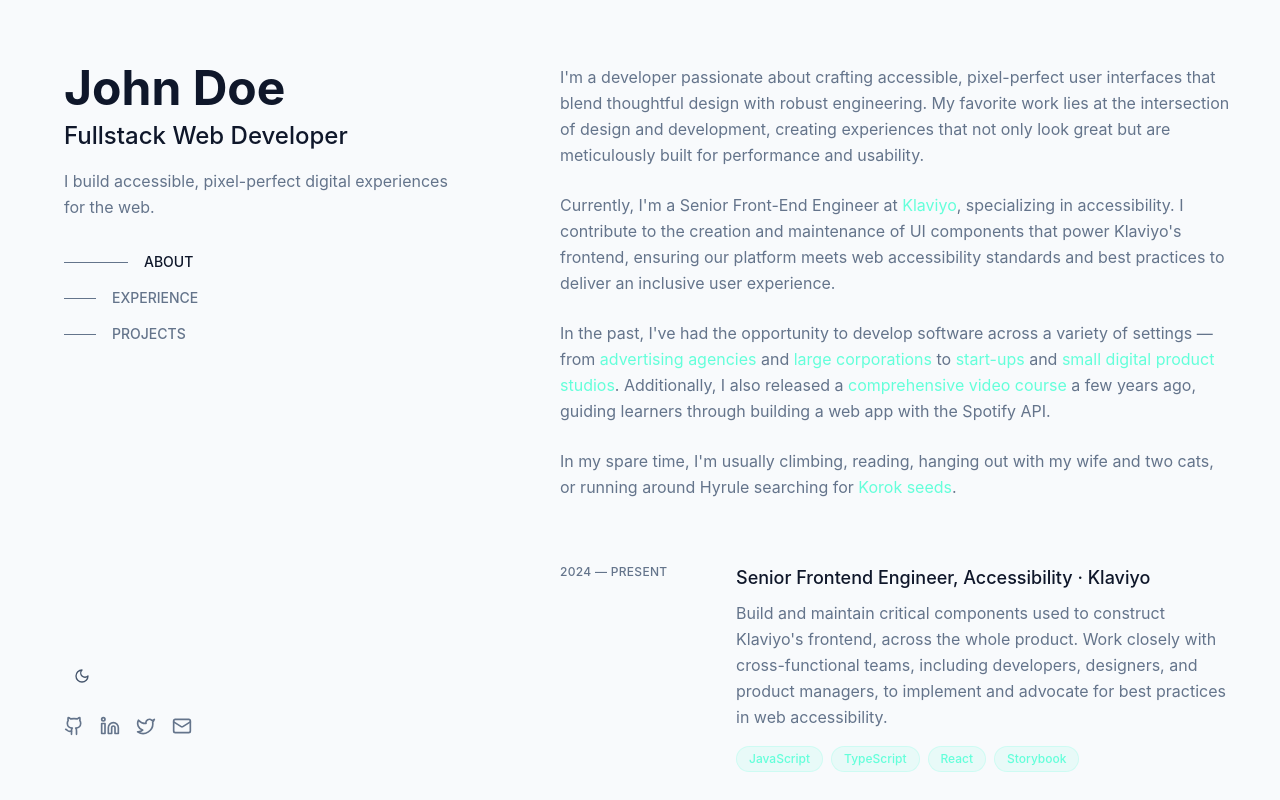
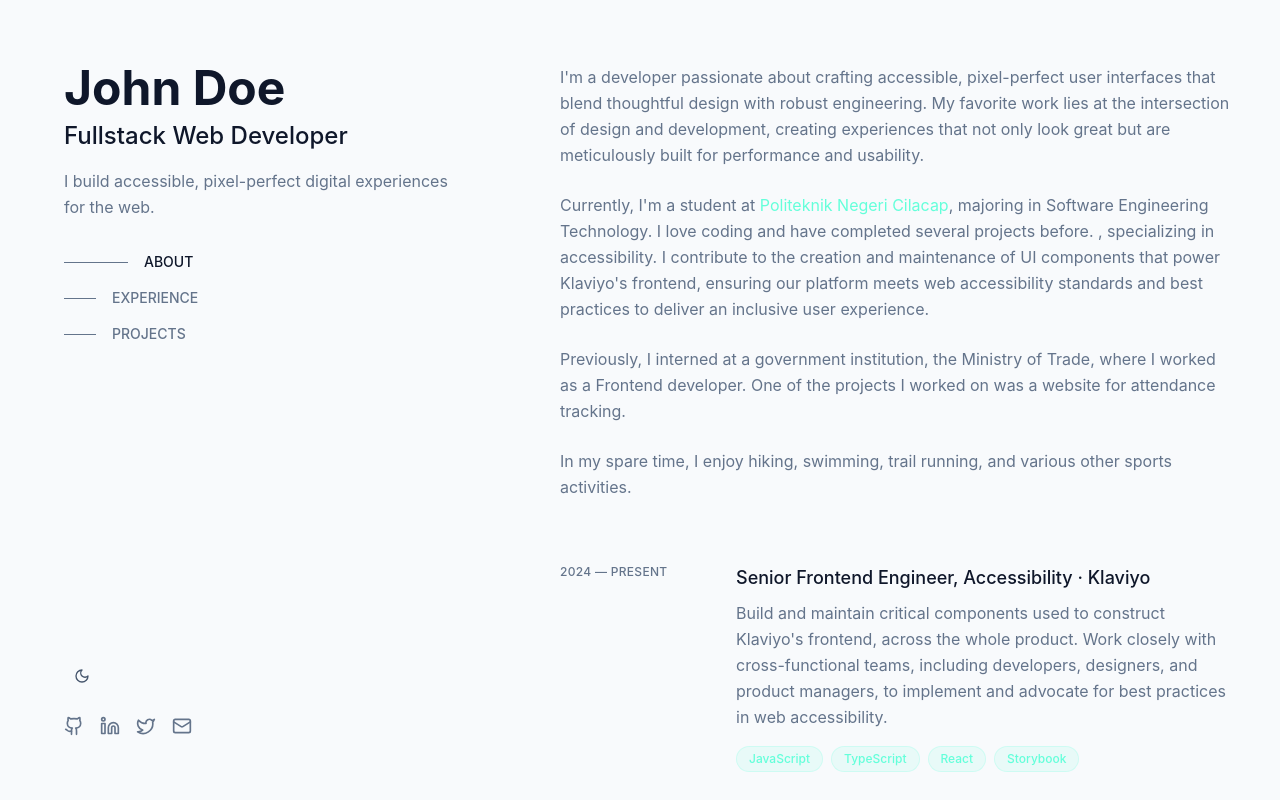
Before and after one commit to potydev/portfolio-potydev, a React (Vite) app: page / in a window 1280 px wide. Shown: the top 800 px of the page. Built offline with nearby package versions, Linux system fonts and the light colour scheme.

Commit message:
perubahan about

```diff
--- a/src/components/About.jsx
+++ b/src/components/About.jsx
@@ -47,70 +47,27 @@
         </p>
 
         <p className="text-muted-foreground leading-relaxed">
-          Currently, I'm a Senior Front-End Engineer at{' '}
+          Currently, I'm a student at{' '}
           <a
-            href="https://klaviyo.com"
+            href="https://politekniknegericilacap.ac.id"
             target="_blank"
             rel="noopener noreferrer"
             className="text-primary hover:underline transition-colors duration-200"
           >
-            Klaviyo
+            Politeknik Negeri Cilacap
           </a>
+          , majoring in Software Engineering Technology. I love coding and have completed several projects before.
           , specializing in accessibility. I contribute to the creation and maintenance
           of UI components that power Klaviyo's frontend, ensuring our platform meets
           web accessibility standards and best practices to deliver an inclusive user experience.
         </p>
 
         <p className="text-muted-foreground leading-relaxed">
-          In the past, I've had the opportunity to develop software across a variety of
-          settings — from{' '}
-          <a
-            href="#"
-            className="text-primary hover:underline transition-colors duration-200"
-          >
-            advertising agencies
-          </a>
-          {' '}and{' '}
-          <a
-            href="#"
-            className="text-primary hover:underline transition-colors duration-200"
-          >
-            large corporations
-          </a>
-          {' '}to{' '}
-          <a
-            href="#"
-            className="text-primary hover:underline transition-colors duration-200"
-          >
-            start-ups
-          </a>
-          {' '}and{' '}
-          <a
-            href="#"
-            className="text-primary hover:underline transition-colors duration-200"
-          >
-            small digital product studios
-          </a>
-          . Additionally, I also released a{' '}
-          <a
-            href="#"
-            className="text-primary hover:underline transition-colors duration-200"
-          >
-            comprehensive video course
-          </a>
-          {' '}a few years ago, guiding learners through building a web app with the Spotify API.
+          Previously, I interned at a government institution, the Ministry of Trade, where I worked as a Frontend developer. One of the projects I worked on was a website for attendance tracking.
         </p>
 
         <p className="text-muted-foreground leading-relaxed">
-          In my spare time, I'm usually climbing, reading, hanging out with my wife and
-          two cats, or running around Hyrule searching for{' '}
-          <a
-            href="#"
-            className="text-primary hover:underline transition-colors duration-200"
-          >
-            Korok seeds
-          </a>
-          .
+          In my spare time, I enjoy hiking, swimming, trail running, and various other sports activities.
         </p>
       </div>
     </section>
```
